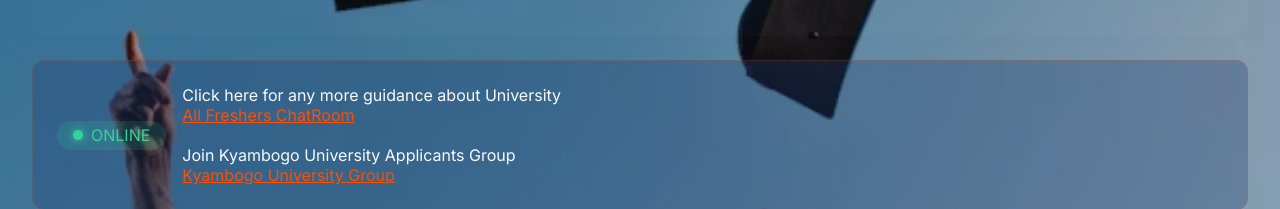
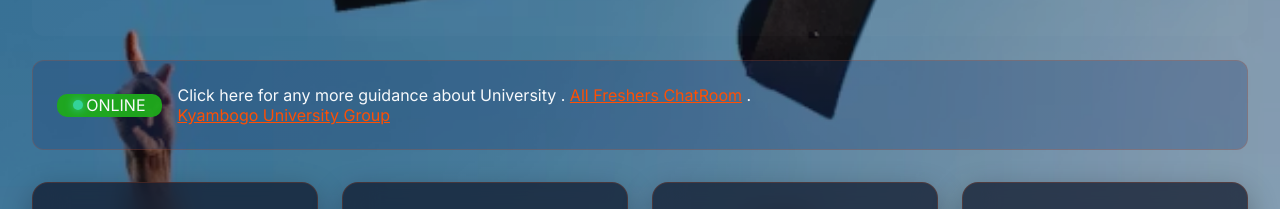
Before and after one commit to bleemist/NUVA, a website: page public/index.html in a window 1280 px wide. Shown: the part 219-428 px from the top of the page. Drawn offline with Linux system fonts and the light colour scheme; a script that the page names is missing.

Commit message:
Add files via upload

```diff
--- a/public/index.html
+++ b/public/index.html
@@ -399,7 +399,7 @@
     .stat-label { color:var(--text-muted); font-size:0.95rem; }
 
     .status-message { background:var(--info-bg); border:1px solid var(--card-border); border-radius:12px; padding:1.5rem; margin-bottom:2rem; display:flex; align-items:center; gap:1rem; }
-    .status-online { background:rgba(52,211,153,0.15); color:var(--success); display:inline-flex; align-items:center; gap:0.5rem; padding:0.3rem 1rem; border-radius:20px; }
+    .status-online { background:rgba(31, 168, 28, 0.968); color:var(--success); display:inline-flex; align-items:center; gap:0.2rem; padding:0.1rem 1rem; border-radius:10px;}
     .status-online::before { content:''; width:10px; height:10px; border-radius:50%; background:var(--success); box-shadow:0 0 8px var(--success); display:inline-block; }
 
     .quick-actions { display:grid; grid-template-columns:repeat(auto-fit,minmax(300px,1fr)); gap:1.5rem; margin:2rem 0; }
@@ -558,9 +558,8 @@
     </div></div>
 
     <div class="status-message" id="statusMessage">
-      <span class="status-online" id="systemStatus">ONLINE</span>
-      <span id="statusText">Click here for any more guidance about University<br><a href="https://chat.whatsapp.com/GLLeaXw02EXBAHYO1bO6w2" style="color:#fe4f04;">All Freshers ChatRoom</a><br><br>
-      Join Kyambogo University Applicants Group<br><a href="https://chat.whatsapp.com/Ew3VPtWmxgV2ZZSxlsFt7u" style="color:#fe4f04;">Kyambogo University Group</a></span>
+      <span class="status-online" id="systemStatus" style="color: #f8fafc;">ONLINE</span>
+      <span id="statusText">Click here for any more guidance about University . <a href="https://chat.whatsapp.com/GLLeaXw02EXBAHYO1bO6w2" style="color:#fe4f04;">All Freshers ChatRoom</a> .<br> <a href="https://chat.whatsapp.com/Ew3VPtWmxgV2ZZSxlsFt7u" style="color:#fe4f04;">Kyambogo University Group</a></span>
     </div>
 
     <div class="stats-grid">
@@ -646,7 +645,7 @@
     <strong style="color:white;font-size:2.2rem;">Staff</strong>
     <div class="author-card"><p><strong style="color:rgb(255, 0, 0);font-size:1.5rem;">1. Blog Admin</strong></p><p><strong style="color:rgb(255, 255, 255);">AGATESI MAZIMA VANESSA</strong></p><p>Meet the brain behind the NUVA blogs, the updates and the Guidance </p><p>Contact: <a href="mailto:agatesivanessa05@gmail.com">Tessi@nuva.me| Project initiator</a></p><p>Phone: +256 783 572 721</p><p>Address: Kyambogo University, Kampala, Uganda</p><br><br><strong style="color:rgb(255, 0, 0);font-size:1.5rem;">2. Android Lead</strong></p>
     <p><strong style="color:rgb(255, 255, 255);">KALINDA EMMANUEL</strong></p><p>Contributed to development of the Android and IOS Version of the NUVA System</p><p>Contact: <a href="mailto:kalindaemma92@gmail.com">Kalinda Emmanuel | Mobile App Developer</a></p><p>Phone: +256 709 606 391</p><p>Address: Kyambogo University, Kampala, Uganda</p><br><br><strong style="color:rgb(255, 0, 0);font-size:1.5rem;">3. Front End Developer</strong></p>
-    <p><strong style="color:rgb(255, 255, 255);">AKATUKUNDA BLESSING FAITH</strong></p><p>Contributed to front end rendaring of the NUVA System</p><p>Contact: <a href="mailto:atukundablessing32@gmail.com">Atukunda Blessing | Front End  Developer</a></p><p>Phone: +256 700 333 340</p><p>Address: Kyambogo University, Kampala, Uganda</p></div>
+    <p><strong style="color:rgb(255, 255, 255);">ATUKUNDA BLESSING FAITH</strong></p><p>Contributed to front end rendaring of the NUVA System</p><p>Contact: <a href="mailto:atukundablessing32@gmail.com">Atukunda Blessing | Front End  Developer</a></p><p>Phone: +256 700 333 340</p><p>Address: Kyambogo University, Kampala, Uganda</p></div>
     <div class="author-card"><div class="info-item"><h4>Organization</h4><p style="color:var(--text-muted);">NUVA Org</p></div><div class="info-item"><h4>Email: </h4><a href="mailto:bleemistorg@gmail.com">NUVA Org | Email and Consultation Center</a></div><div class="info-item"><h4>Phone: </h4>+256 708 765 729</div><div class="info-item"><h4><p>Address: </h4>Kyambogo University, Kampala</p></div></div>
   </section>
 
```
